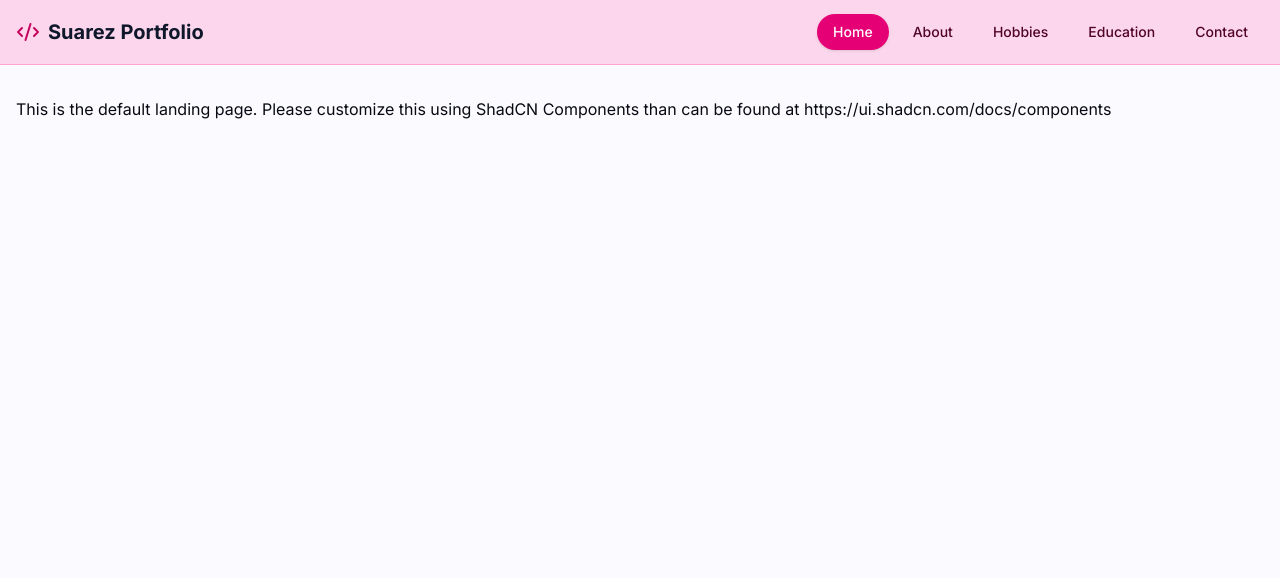
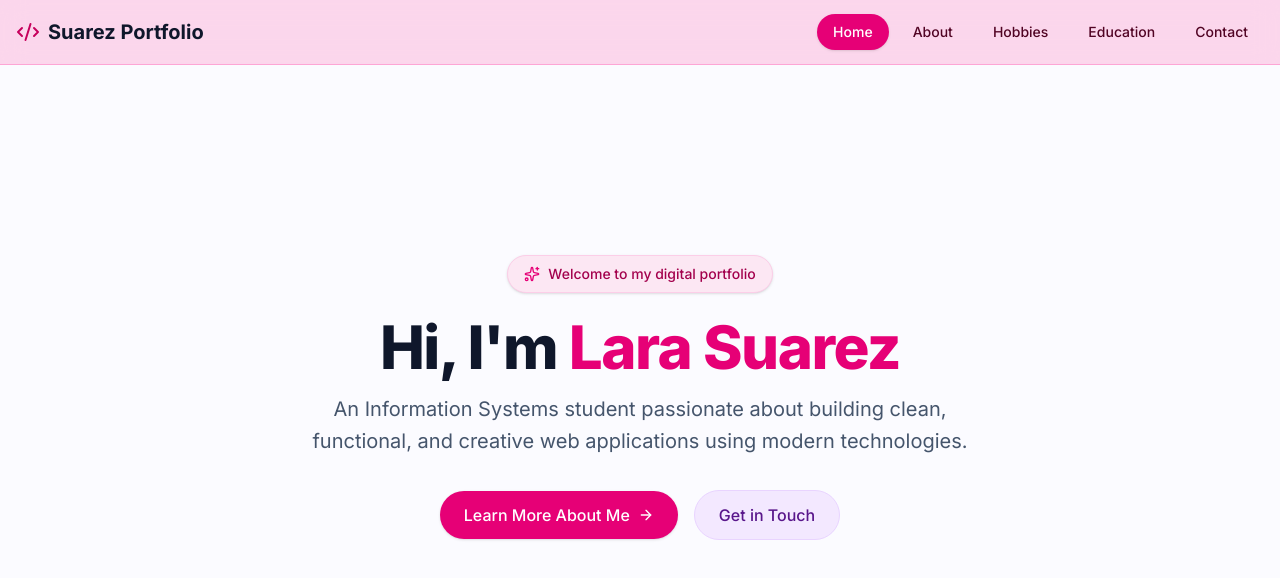
Before and after one commit to lsuarez-sys/my-personal-portfolio, a Next.js app: page / in a window 1280 px wide. Shown: the top 578 px of the page. Built offline with nearby package versions, Linux system fonts and the light colour scheme.

Commit message:
Replace default landing page with custom pastel home page

```diff
--- a/app/page.tsx
+++ b/app/page.tsx
@@ -1,9 +1,43 @@
-import Image from "next/image";
+import Link from "next/link";
+import { ArrowRight, Sparkles } from "lucide-react";
 
 export default function Home() {
   return (
-    <>
-      This is the default landing page. Please customize this using ShadCN Components than can be found at https://ui.shadcn.com/docs/components
-    </>
+    <div className="flex flex-col items-center justify-center min-h-[75vh] text-center px-4">
+
+      {/* Decorative Badge */}
+      <div className="inline-flex items-center gap-2 px-4 py-2 rounded-full bg-pink-100 border border-pink-200 text-pink-800 text-sm font-medium mb-6 shadow-sm">
+        <Sparkles className="h-4 w-4 text-pink-600" />
+        <span>Welcome to my digital portfolio</span>
+      </div>
+
+      {/* Main Title */}
+      <h1 className="text-4xl sm:text-6xl font-extrabold text-slate-900 tracking-tight max-w-3xl mb-4">
+        Hi, I'm <span className="text-pink-600">Lara Suarez</span>
+      </h1>
+
+      {/* Subtitle */}
+      <p className="text-lg sm:text-xl text-slate-600 max-w-2xl mb-8 leading-relaxed">
+        An Information Systems student passionate about building clean, functional, and creative web applications using modern technologies.
+      </p>
+
+      {/* Action Buttons */}
+      <div className="flex flex-wrap items-center justify-center gap-4">
+        <Link
+          href="/about"
+          className="inline-flex items-center gap-2 px-6 py-3 rounded-full bg-pink-600 text-white font-medium shadow-sm hover:bg-pink-700 transition-colors"
+        >
+          <span>Learn More About Me</span>
+          <ArrowRight className="h-4 w-4" />
+        </Link>
+        <Link
+          href="/contact"
+          className="inline-flex items-center gap-2 px-6 py-3 rounded-full bg-purple-100 text-purple-900 border border-purple-200 font-medium hover:bg-purple-200/60 transition-colors"
+        >
+          Get in Touch
+        </Link>
+      </div>
+
+    </div>
   );
 }
```
